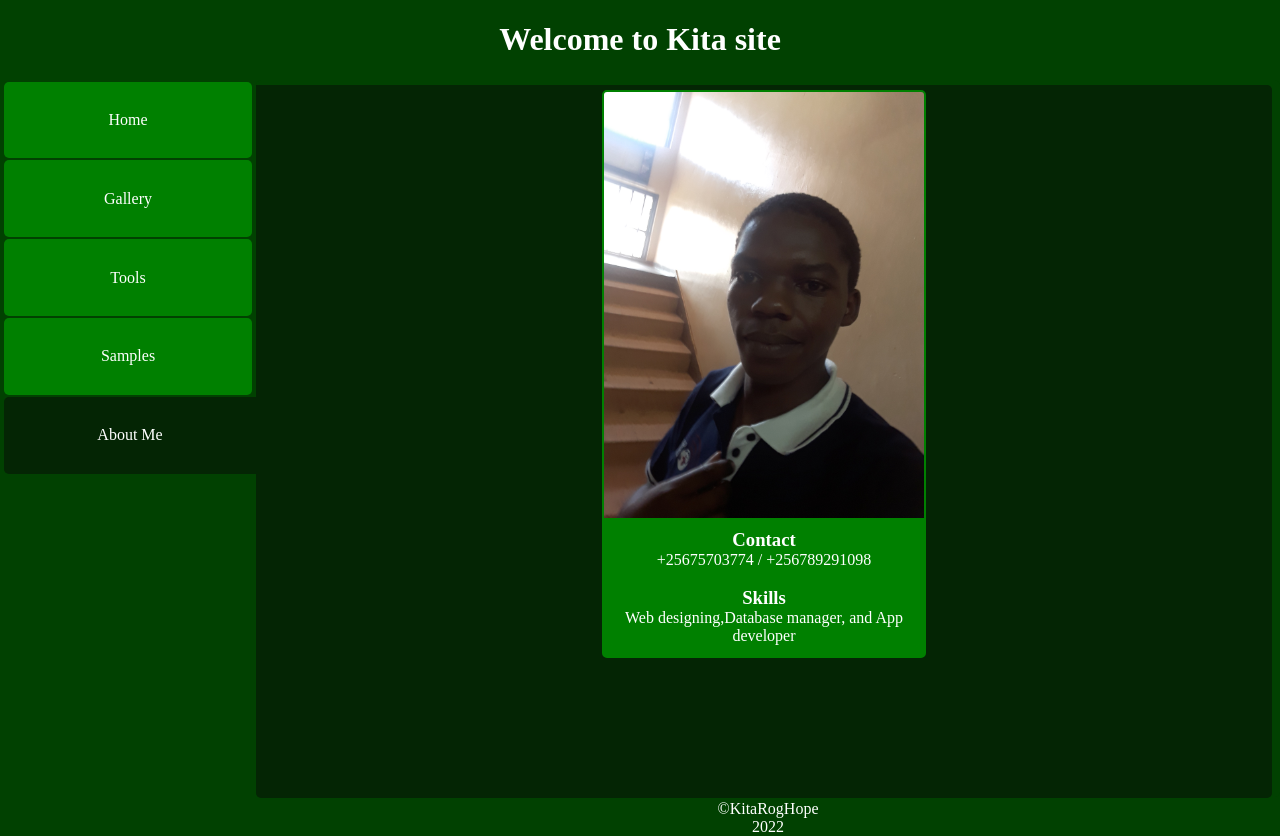
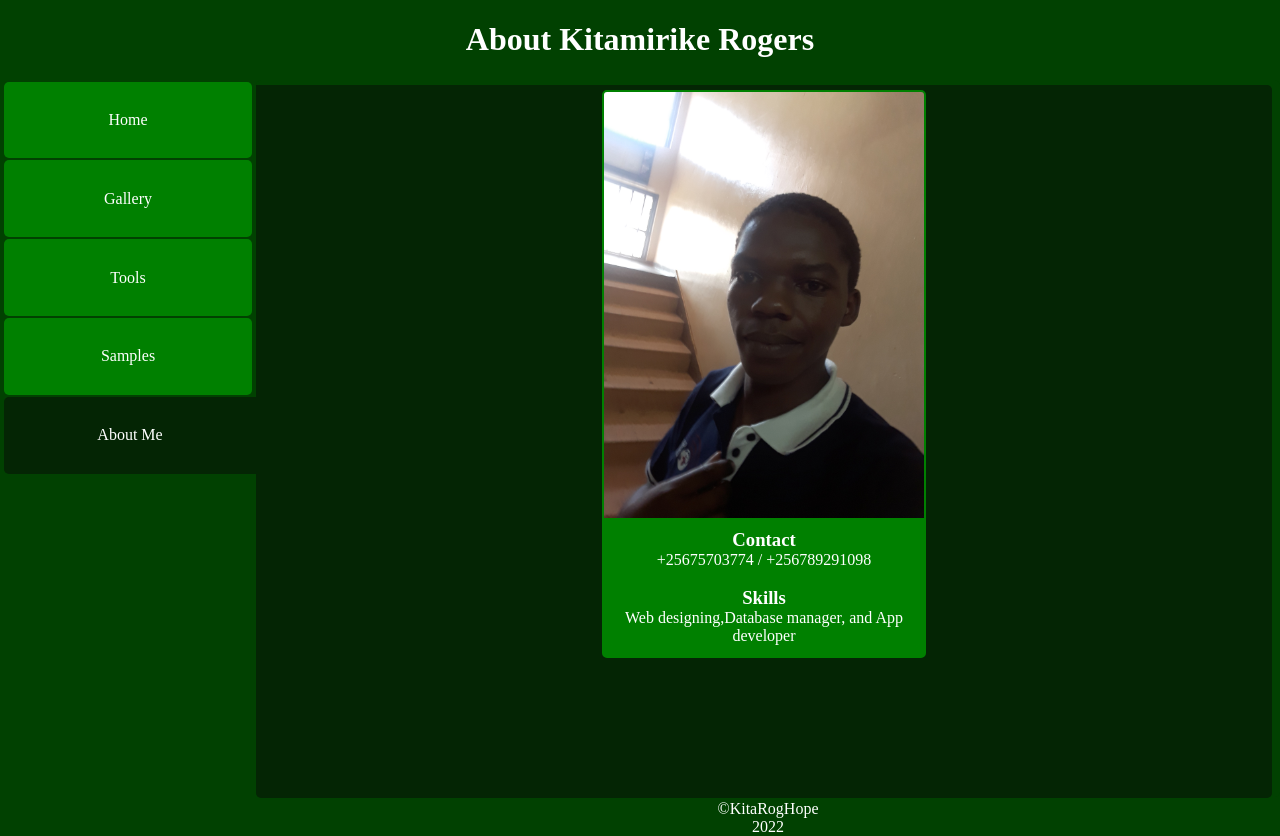
Before and after one commit to kitaroghope/WebAssignmentTwo, a plain HTML site: page src/four.html in a window 1280 px wide. Drawn offline with Linux system fonts and the light colour scheme.

Commit message:
Update four.html

```diff
--- a/src/four.html
+++ b/src/four.html
@@ -10,7 +10,7 @@
 </head>
 <body>
     <div class="top">
-        <h1>Welcome to Kita site</h1>
+        <h1>About Kitamirike Rogers</h1>
     </div>
     <div class="menu">
         <ul>
```
